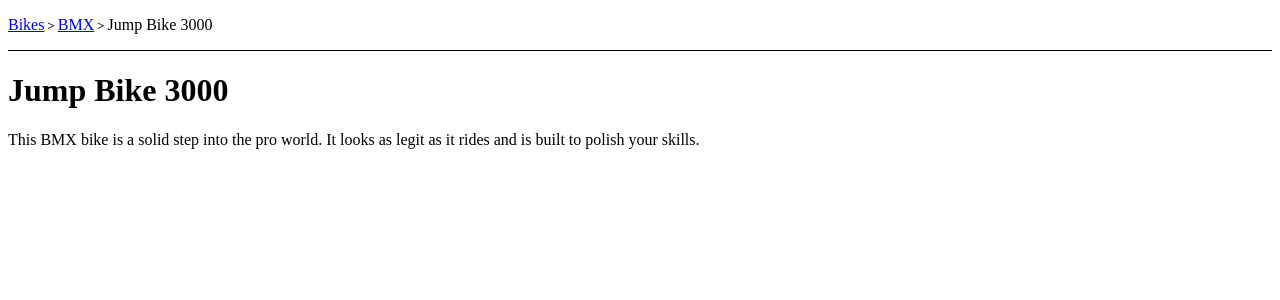
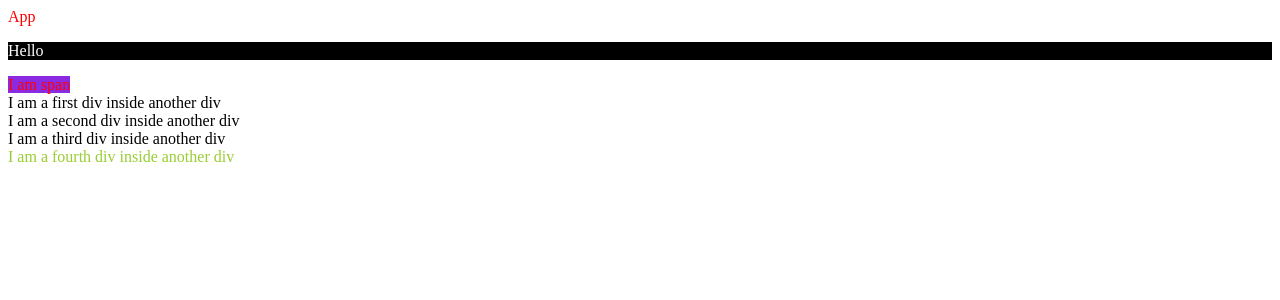
Before and after one commit to shahisachin917/Assignment1, a React (Create React App) app in the folder create-react-app/: page / in a window 1280 px wide. Shown: the top 300 px of the page. Built offline with nearby package versions, Linux system fonts and the light colour scheme.

Commit message:
basic css with react

```diff
--- a/create-react-app/src/App.css
+++ b/create-react-app/src/App.css
@@ -1,21 +1,24 @@
-nav {
-  border-bottom: 1px solid black;
+div {
+  color: red;
 }
 
-.crumbs ol {
-  list-style-type: none;
-  padding-left: 0;
+/* tagName {
+  css-properties: value;
+} */
+
+p {
+  color: white;
+  background-color: black;
 }
 
-.crumb {
-  display: inline-block;
+span {
+  background-color: blueviolet;
 }
 
-.crumb a::after {
-  display: inline-block;
-  color: #000;
-  content: ">";
-  font-size: 80%;
-  font-weight: bold;
-  padding: 0 3px;
+.innerdiv {
+  color: black;
 }
+
+#fourthdiv {
+  color: yellowgreen;
+}
--- a/create-react-app/src/App.js
+++ b/create-react-app/src/App.js
@@ -3,25 +3,17 @@ import "./App.css";
 
 function App() {
   return (
-    <>
-      <nav class="crumbs">
-        <ol>
-          <li class="crumb">
-            <a href="#">Bikes</a>
-          </li>
-          <li class="crumb">
-            <a href="#">BMX</a>
-          </li>
-          <li class="crumb">Jump Bike 3000</li>
-        </ol>
-      </nav>
-
-      <h1>Jump Bike 3000</h1>
-      <p>
-        This BMX bike is a solid step into the pro world. It looks as legit as
-        it rides and is built to polish your skills.
-      </p>
-    </>
+    <div>
+      App
+      <p>Hello</p>
+      {/* block level html elements */}
+      <span>I am span</span>
+      {/* inline elements */}
+      <div className="innerdiv">I am a first div inside another div</div>
+      <div className="innerdiv">I am a second div inside another div</div>
+      <div className="innerdiv">I am a third div inside another div</div>
+      <div id="fourthdiv">I am a fourth div inside another div</div>
+    </div>
   );
 }
 
```
Also changed, not shown: create-react-app/src/media.webp (deleted).
